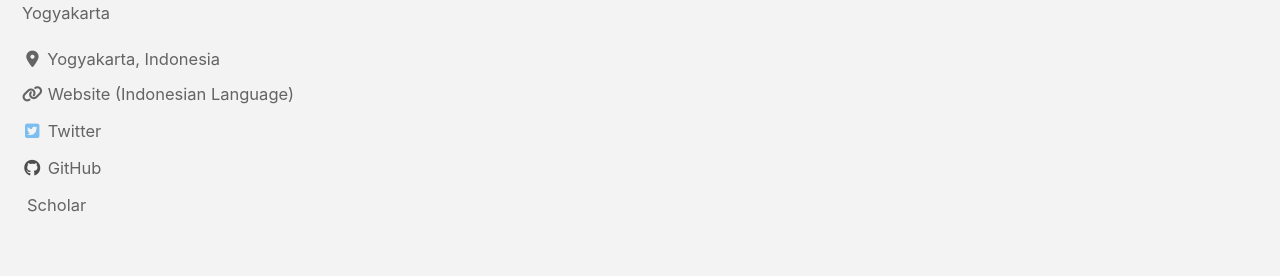
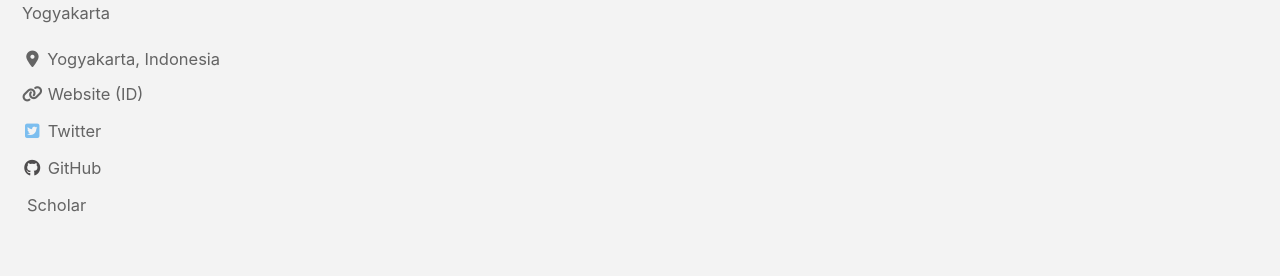
Before and after one commit to sigit-purnomo/sigit-purnomo.github.io, a Jekyll site: the page built from index.html, in a window 1280 px wide. Shown: the part 332-608 px from the top of the page. Built offline with Jekyll 4.4.1, drawn with Linux system fonts in a browser that asks for light colours; cached includes are drawn as plain includes; nearby versions of some CDN libraries; the list of posts is cut into pages by our own code; a style sheet for code colours, icons or effects is not loaded.

Commit message:
Update _config.yml

```diff
--- a/_config.yml
+++ b/_config.yml
@@ -102,7 +102,7 @@ author:
     - label: "Email"
       icon: "fas fa-fw fa-envelope-square"
       # url: mailto:your.name@email.com
-    - label: "Website (Indonesian Language)"
+    - label: "Website (ID)"
       icon: "fas fa-fw fa-link"
       url: "https://sigitpurnomo.id"
     - label: "Twitter"
```
